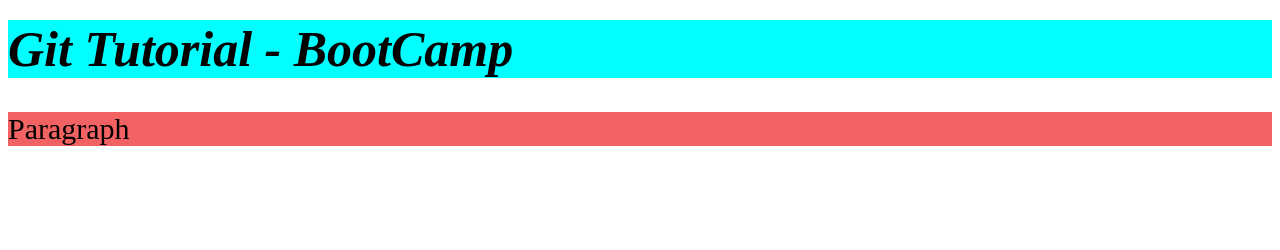
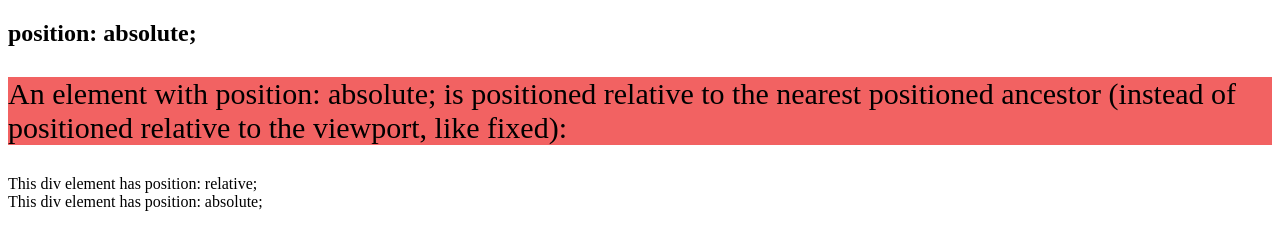
Before and after one commit to ankushk1/git-tutorial, a plain HTML site: page index.html in a window 1280 px wide. Drawn offline with Linux system fonts and the light colour scheme.

Commit message:
Changes HTML file

```diff
--- a/index.html
+++ b/index.html
@@ -5,13 +5,20 @@
     <meta http-equiv="X-UA-Compatible" content="IE=edge" />
     <meta name="viewport" content="width=device-width, initial-scale=1.0" />
     <title>Document</title>
-    <link rel="stylesheet" href="style.css">
+    <link rel="stylesheet" href="style.css" />
   </head>
   <body>
-    <h1>Git Tutorial - BootCamp</h1>
+    <h2>position: absolute;</h2>
 
     <p>
-      Paragraph
+      An element with position: absolute; is positioned relative to the nearest
+      positioned ancestor (instead of positioned relative to the viewport, like
+      fixed):
     </p>
+
+    <div class="relative">
+      This div element has position: relative;
+      <div class="absolute">This div element has position: absolute;</div>
+    </div>
   </body>
 </html>
```
